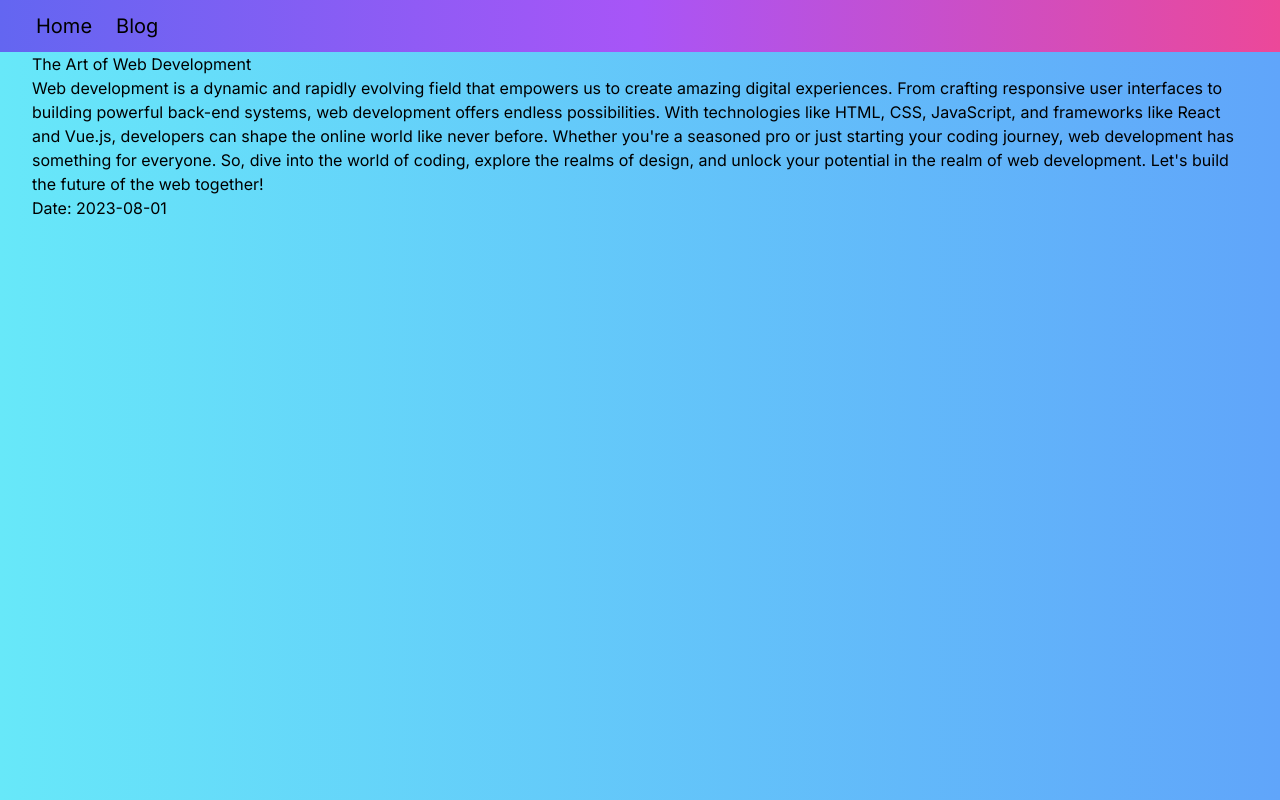
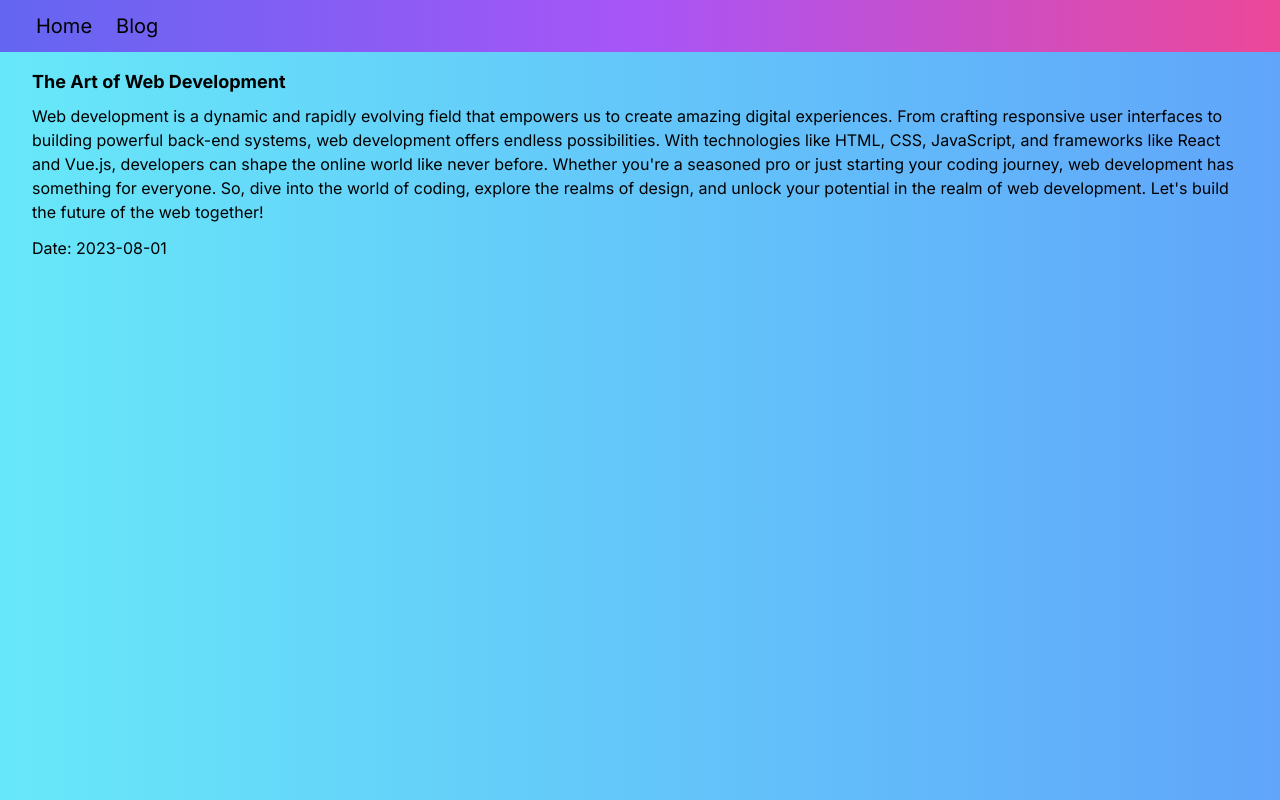
Before and after one commit to raselrana22/simple-blog-website, a Next.js app: page /post/1 in a window 1280 px wide. Built offline with nearby package versions, Linux system fonts and the light colour scheme.

Commit message:
add some styling

```diff
--- a/app/blog/page.js
+++ b/app/blog/page.js
@@ -2,10 +2,8 @@ import Link from "next/link";
 import blogData from "../data/blogData.json"
 
 export default function Blog() {
-
     const posts = blogData;
 
-    console.log(blogData);
     return (
         <div className='px-8 pt-3'>
             <label className='font-bold px-1'>Blog Titles: </label>
--- a/app/component/blogPost.jsx
+++ b/app/component/blogPost.jsx
@@ -13,9 +13,9 @@ export default function BlogPost({ postId }) {
 
   return (
     <div>
-      <div>{post.title}</div>
-      <p>{post.content}</p>
-      <p>Date: {post.date}</p>
+      <div className='text-lg font-bold pb-1'>{post.title}</div>
+      <p className='py-1'>{post.content}</p>
+      <p className='py-2'>Date: {post.date}</p>
     </div>
   );
 }
--- a/app/home/page.js
+++ b/app/home/page.js
@@ -1,5 +1,17 @@
 export default function Home() {
-    const message = "Welcome to our blog! Explore a world of insightful articles, captivating stories, and engaging content.Whether you're here to learn, be inspired, or simply enjoy some quality reading, we've got something for everyone.Feel free to browse through our collection and discover the diverse topics that await you.Happy reading!"
+    const lineBreak = <br />;
+    const message = (
+        <div>
+            Welcome to our blog!
+            {lineBreak}
+            Explore a world of insightful articles, captivating stories, and engaging content.
+            Whether you are here to learn, be inspired, or simply enjoy some quality reading, we have got something for everyone.
+            Feel free to browse through our collection and discover the diverse topics that await you.
+            {lineBreak}
+            Happy reading!
+        </div>
+    );
+
 
     return (
         <div className='px-8 pt-3 text-lg'>
--- a/app/post/[id]/page.js
+++ b/app/post/[id]/page.js
@@ -3,7 +3,7 @@ import BlogPost from "@/app/component/blogPost";
 export default function Post({ params }) {
     const id = parseInt(params.id);  // post id
     return (
-        <div className='px-8'>
+        <div className='px-8 pt-4'>
             <BlogPost postId={id} />
         </div>
     )
```
Also changed, not shown: public/logo/blog-logo.png (deleted).
